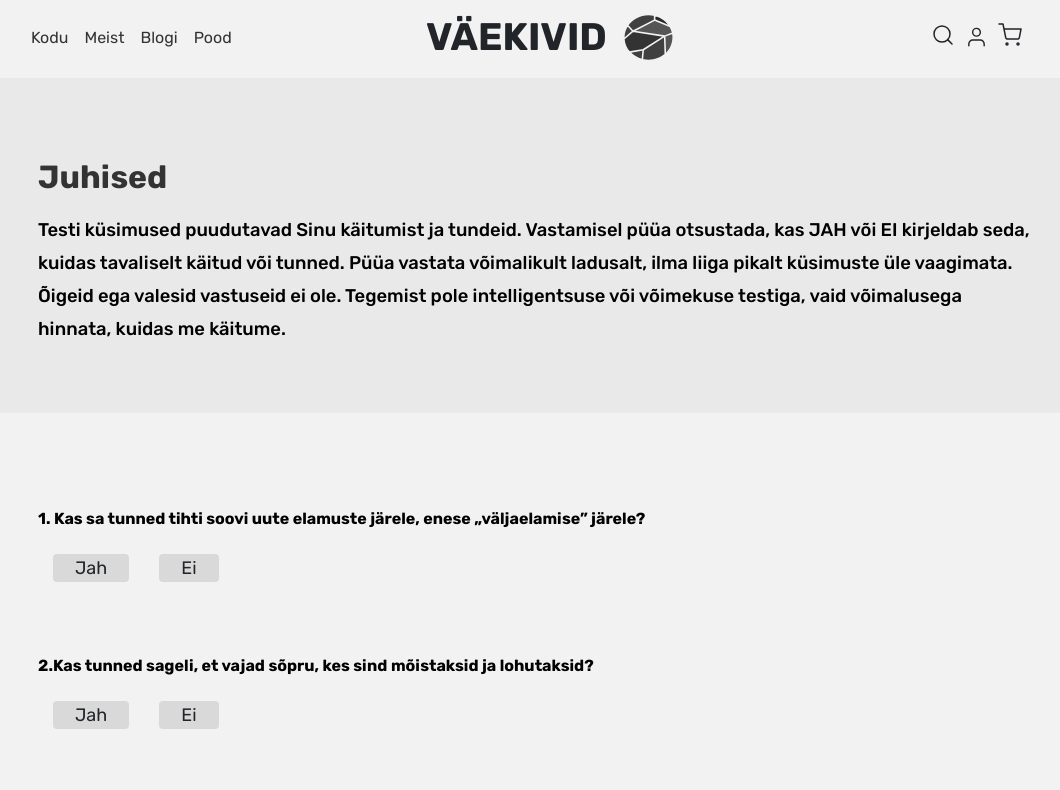
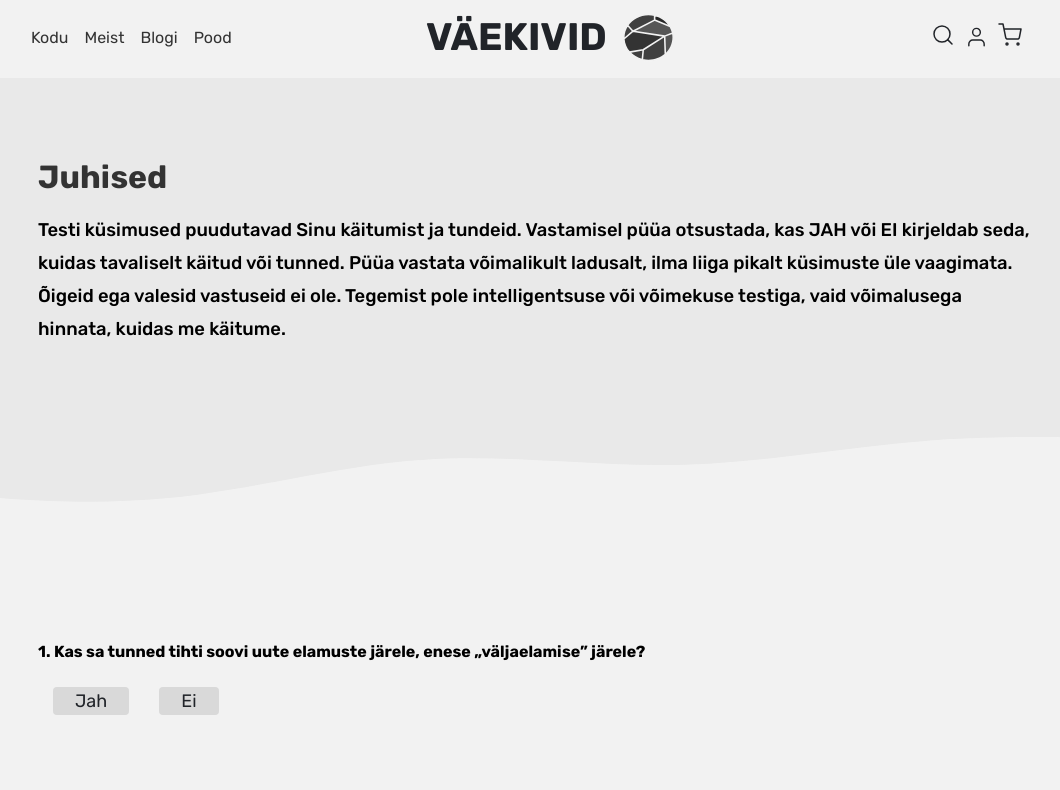
Before and after one commit to Tsarter/vaekivid, a React (Create React App) app: page /iseloomutest in a window 1280 px wide. Shown: the top 790 px of the page, without its empty margins (90-1150 px from the left). Built offline with nearby package versions, Linux system fonts and the light colour scheme; the HTML template or start-up script is replaced by a standard one.

Commit message:
added wavy spacer

```diff
--- a/src/pages/personalityTestPage.js
+++ b/src/pages/personalityTestPage.js
@@ -49,6 +49,7 @@ function PersonalityTestPage() {
           kuidas me käitume.
         </p>
       </div>
+      <div className={[classes.wave1, classes.spacer].join(" ")}></div>
       <div className={classes.questionsSection}>
         <QuestionWithAnswers
           children="1. Kas sa tunned tihti soovi uute elamuste järele, enese „väljaelamise” järele?"
--- a/src/pages/personalityTestPage.module.css
+++ b/src/pages/personalityTestPage.module.css
@@ -28,3 +28,17 @@
     margin: 2rem;
     margin-bottom: 15rem;
 }
+
+.spacer {
+    aspect-ratio: 960/100;
+    width: 100%;
+    background-repeat: no-repeat;
+    background-position: center;
+    background-size: cover;
+}
+
+.wave1 {
+    background-image: url("../assets/wave-haikeiWhiteGray.svg");
+    transform: scaleX(-1);
+    /* transform: rotate(); */
+}
```
Also changed, not shown: src/assets/wave-haikeiWhiteGray.svg (added).
